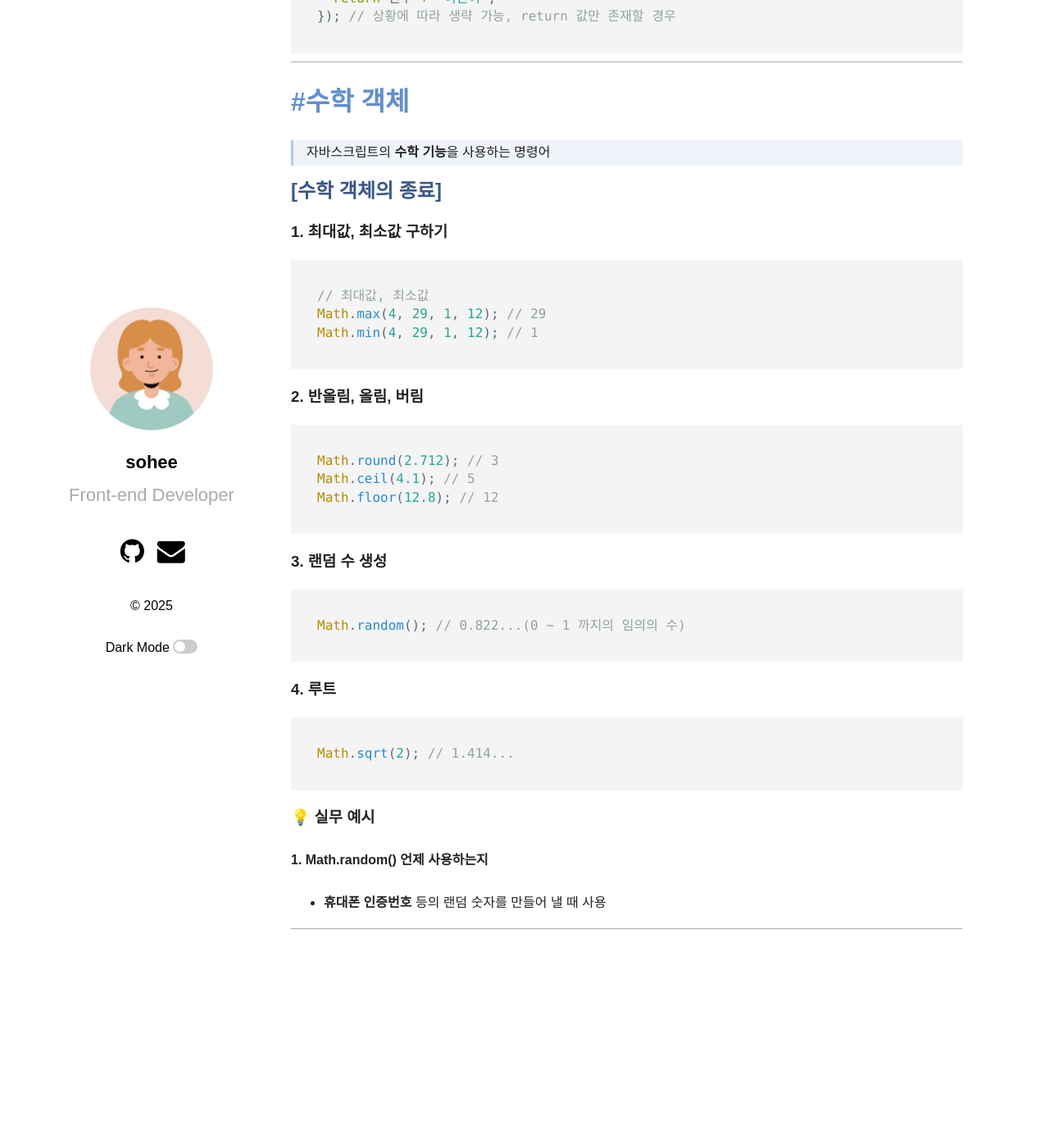
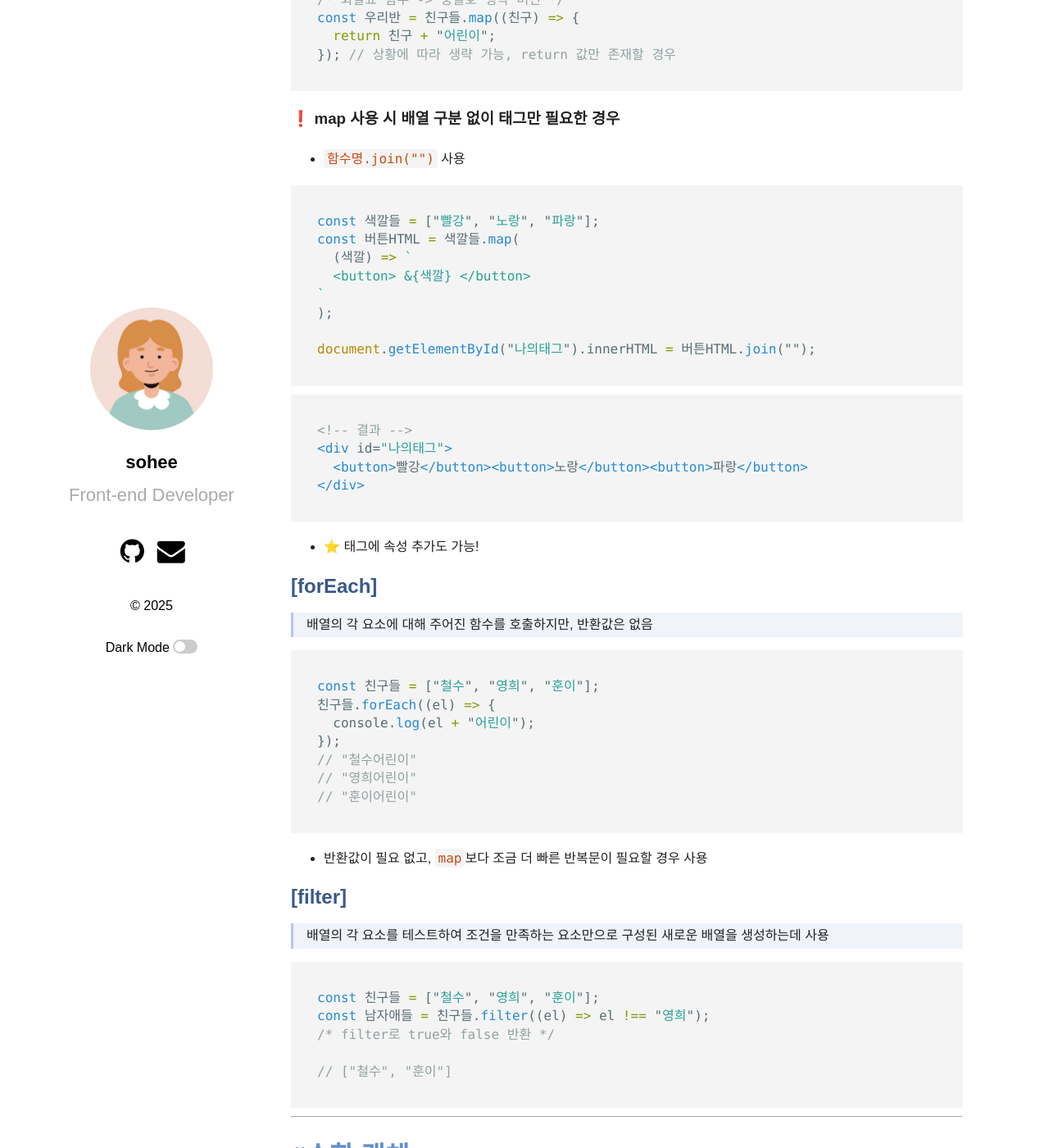
Before and after one commit to shkim00216/shkim00216.github.io, a Jekyll site: the page built from _posts/2025-02-11-02-Javascript3.md, in a window 1280 px wide and 1400 px high, scrolled down 5715 px. Shown: the whole window at 82% size. Built offline with Jekyll 4.4.1, drawn with Linux system fonts in a browser that asks for light colours; some web fonts are replaced; before the commit the page ends 6894 px from its top, so only the background shows below that; some of the changed text lies outside the part shown.

Commit message:
Update 2025-02-11-02-Javascript3.md
 js 반복 심화 학습

````diff
--- a/_posts/2025-02-11-02-Javascript3.md
+++ b/_posts/2025-02-11-02-Javascript3.md
@@ -226,10 +226,15 @@ for (let i=0; i<5; i=i+1) {
 - 예를 들어 **실시간 검색어** 같이 반복되는 컨텐츠를 보여줄 경우
 
 <!-- CSS-JS/class-js/section02/02-02/02-array-map.html 참고 -->
+<!-- CSS-JS/class-js/section02/02-02/02-repeat-tag.html 참고 -->
+<!-- CSS-JS/class-js/section02/02-02/02-routing1.html 참고 -->
+<!-- CSS-JS/class-js/section02/02-02/02-routing2-detail.html 참고 -->
 
 ## [MAP]
 
 > **map** : 배열 객체의 메서드, 배열의 각 요소에 주어진 함수를 호출하여 새로운 배열을 생성
+
+- **원래 배열은 변경되지않고, 새로운 배열이 반환**
 
 ```javascript
 const 친구들 = ["철수", "영희", "훈이"];
@@ -240,6 +245,58 @@ const 우리반 = 친구들.map((친구) => 친구 + "어린이");
 const 우리반 = 친구들.map((친구) => {
   return 친구 + "어린이";
 }); // 상황에 따라 생략 가능, return 값만 존재할 경우
+```
+
+### ❗️ map 사용 시 배열 구분 없이 태그만 필요한 경우
+
+- `함수명.join("")` 사용
+
+```javascript
+const 색깔들 = ["빨강", "노랑", "파랑"];
+const 버튼HTML = 색깔들.map(
+  (색깔) => `
+  <button> &{색깔} </button>
+`
+);
+
+document.getElementById("나의태그").innerHTML = 버튼HTML.join("");
+```
+
+```html
+<!-- 결과 -->
+<div id="나의태그">
+  <button>빨강</button><button>노랑</button><button>파랑</button>
+</div>
+```
+
+- ⭐️ 태그에 속성 추가도 가능!
+
+## [forEach]
+
+> 배열의 각 요소에 대해 주어진 함수를 호출하지만, 반환값은 없음
+
+```javascript
+const 친구들 = ["철수", "영희", "훈이"];
+친구들.forEach((el) => {
+  console.log(el + "어린이");
+});
+// "철수어린이"
+// "영희어린이"
+// "훈이어린이"
+```
+
+- 반환값이 필요 없고, `map`보다 조금 더 빠른 반복문이 필요할 경우 사용
+
+## [filter]
+
+> 배열의 각 요소를 테스트하여 조건을 만족하는 요소만으로 구성된 새로운 배열을 생성하는데 사용
+
+```javascript
+const 친구들 = ["철수", "영희", "훈이"];
+const 남자애들 = 친구들.filter((el) => el !== "영희");
+/* filter로 true와 false 반환 */
+
+// ["철수", "훈이"]
 ```
 
 ---
@@ -285,5 +342,3 @@ Math.sqrt(2); // 1.414...
 #### 1. Math.random() 언제 사용하는지
 
 - **휴대폰 인증번호** 등의 랜덤 숫자를 만들어 낼 때 사용
-
----
````
